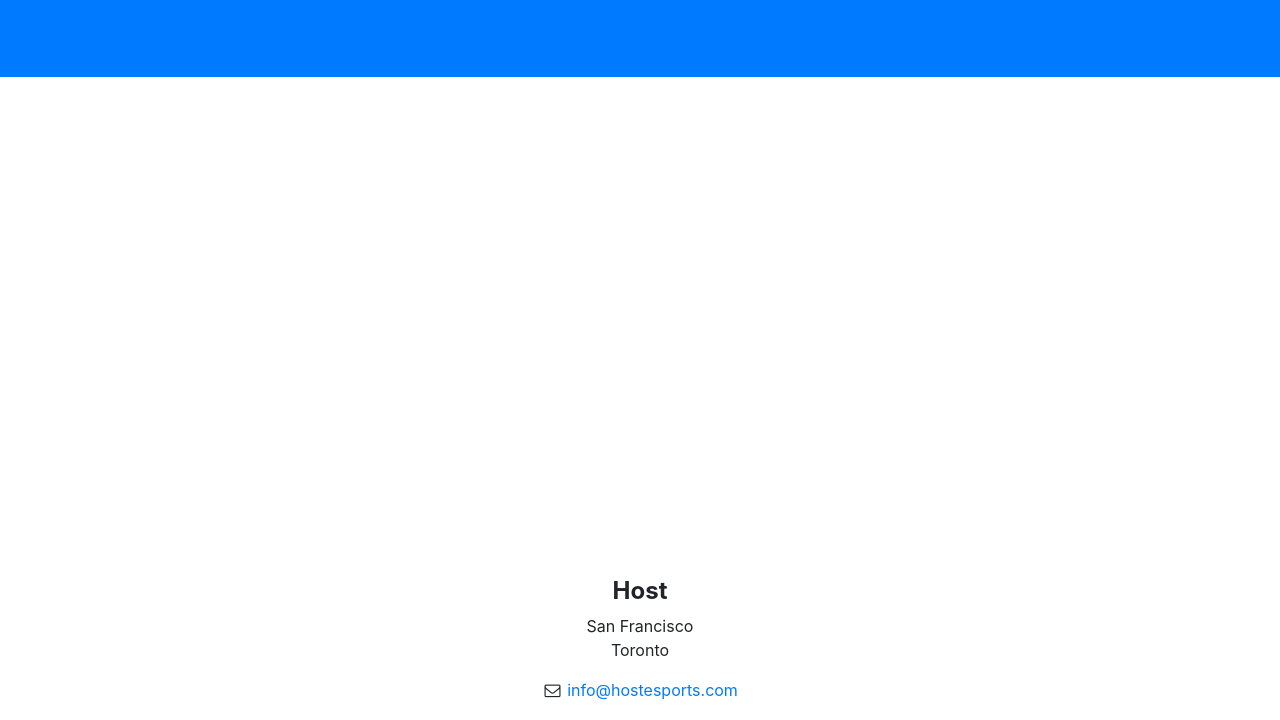
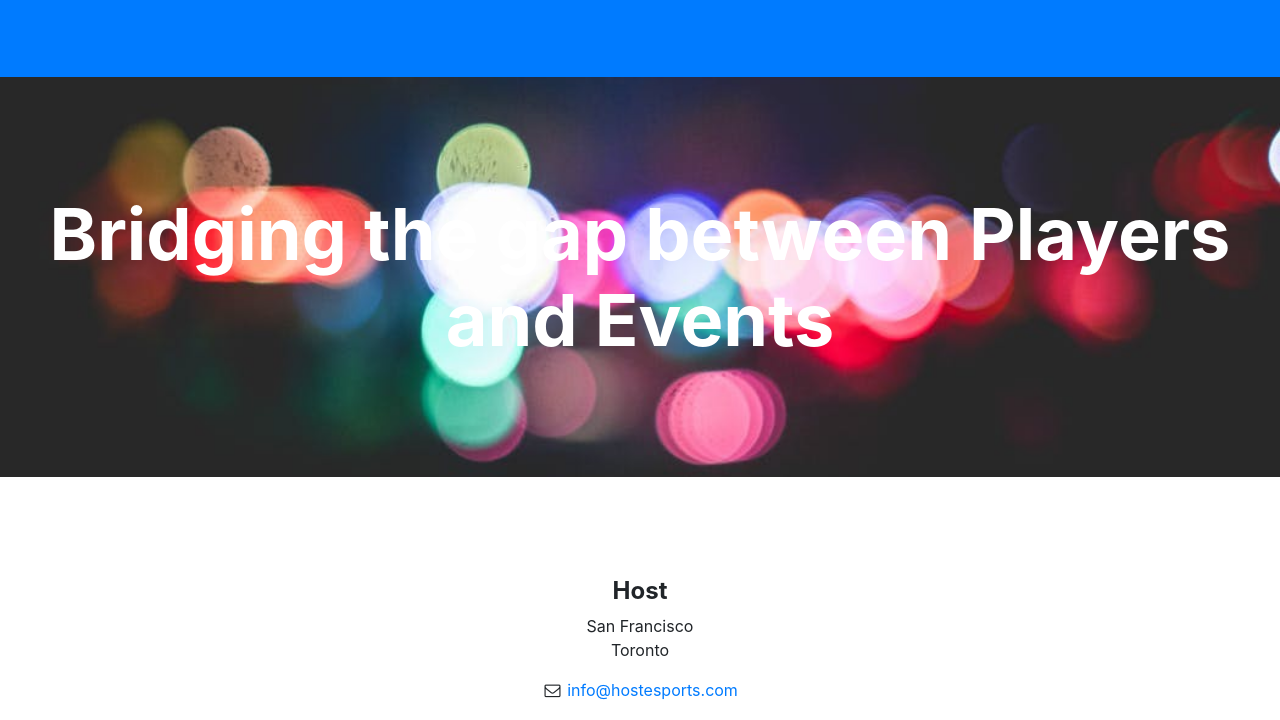
Before and after one commit to HostEsports/HostEsports.github.io, a website with bundled scripts: page index.html in a window 1280 px wide. Shown: the part 1470-2190 px from the top of the page. Built offline with nearby package versions, Linux system fonts and the light colour scheme; files whose address does not match are found by name.

Commit message:
img path

```diff
--- a/css/stylish-portfolio.css
+++ b/css/stylish-portfolio.css
@@ -209,7 +209,7 @@ hr.small {
   width: 100%;
   height: 400px;
   color: #fff;
-  background: url(pexels-photo-225225.jpg) no-repeat center center scroll;
+  background: url(../img/pexels-photo-225225.jpg) no-repeat center center scroll;
   -webkit-background-size: cover;
   -moz-background-size: cover;
   -o-background-size: cover;
```
